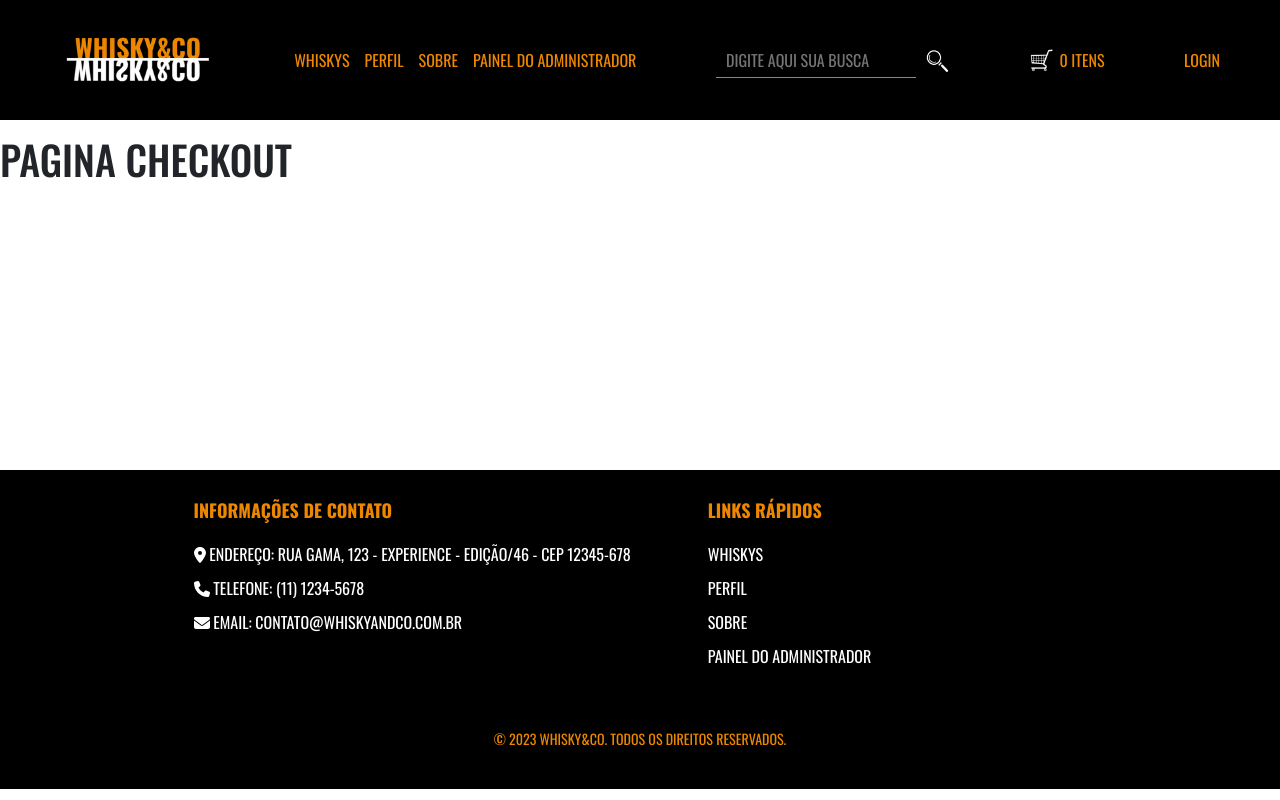
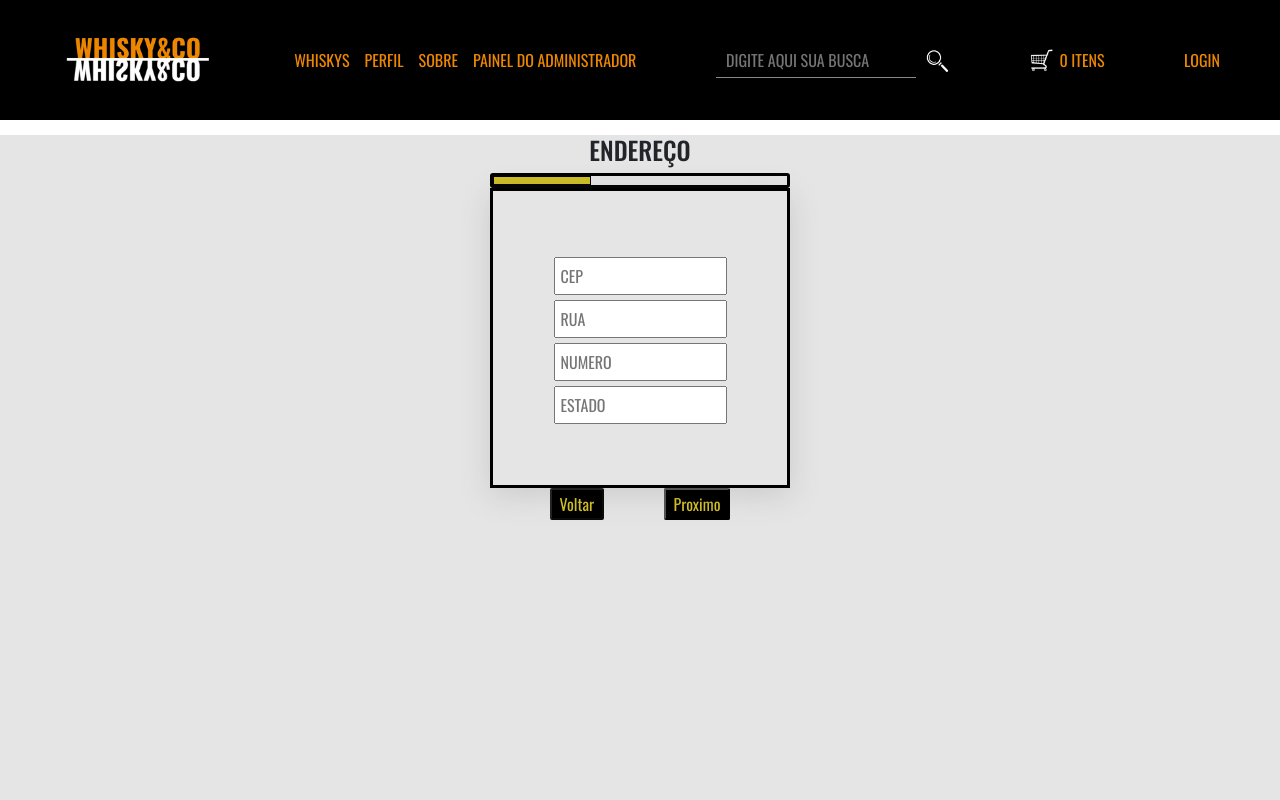
Before and after one commit to Silvio-Arem/whiskyAndCo, a React (Create React App) app: page /checkout/1 in a window 1280 px wide. Shown: the top 800 px of the page. Built offline with nearby package versions, Linux system fonts and the light colour scheme.

Commit message:
feat/-Multi-Steps

```diff
--- a/src/Pages/Checkout/index.tsx
+++ b/src/Pages/Checkout/index.tsx
@@ -1,7 +1,9 @@
+import MultiSteps from "../../components/Multi Steps/MultiSteps";
+
 function Checkout() {
     return (
       <div className="Checkout">
-        <h1>Pagina Checkout</h1>
+        <MultiSteps/>
       </div>
     );
   }
--- a/src/components/Multi Steps Forms/FormAddress.tsx
+++ b/src/components/Multi Steps Forms/FormAddress.tsx
@@ -5,11 +5,13 @@ const FormAddress = () => {
         <ContainerForm>
         <DivForm >
                 <DivInputAddress>
+                    <label></label>
                     <input type="text" placeholder="Cep" />
+                    <label></label>
                     <input type="text" placeholder="Rua" />
+                    <label></label>
                     <input type="text" placeholder="Numero" />
-                    <input type="text" placeholder="Complemento" />
-                    <input type="text" placeholder="Bairro" />
+                    <label></label>
                     <input type="text" placeholder="Estado" />
                 </DivInputAddress>
         </DivForm>
```
Also changed, not shown: src/Pages/Login/index.tsx (+11 -1 lines).
